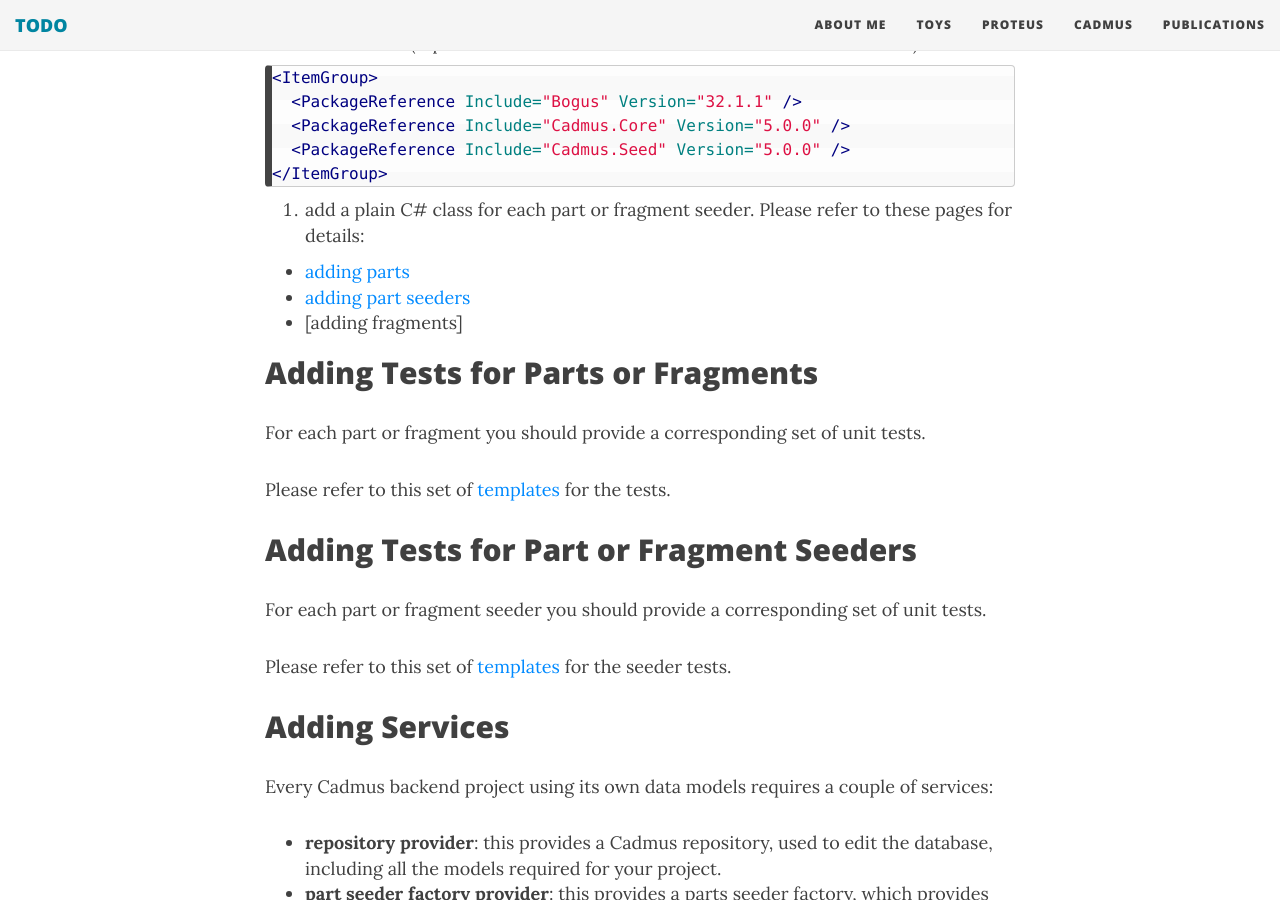
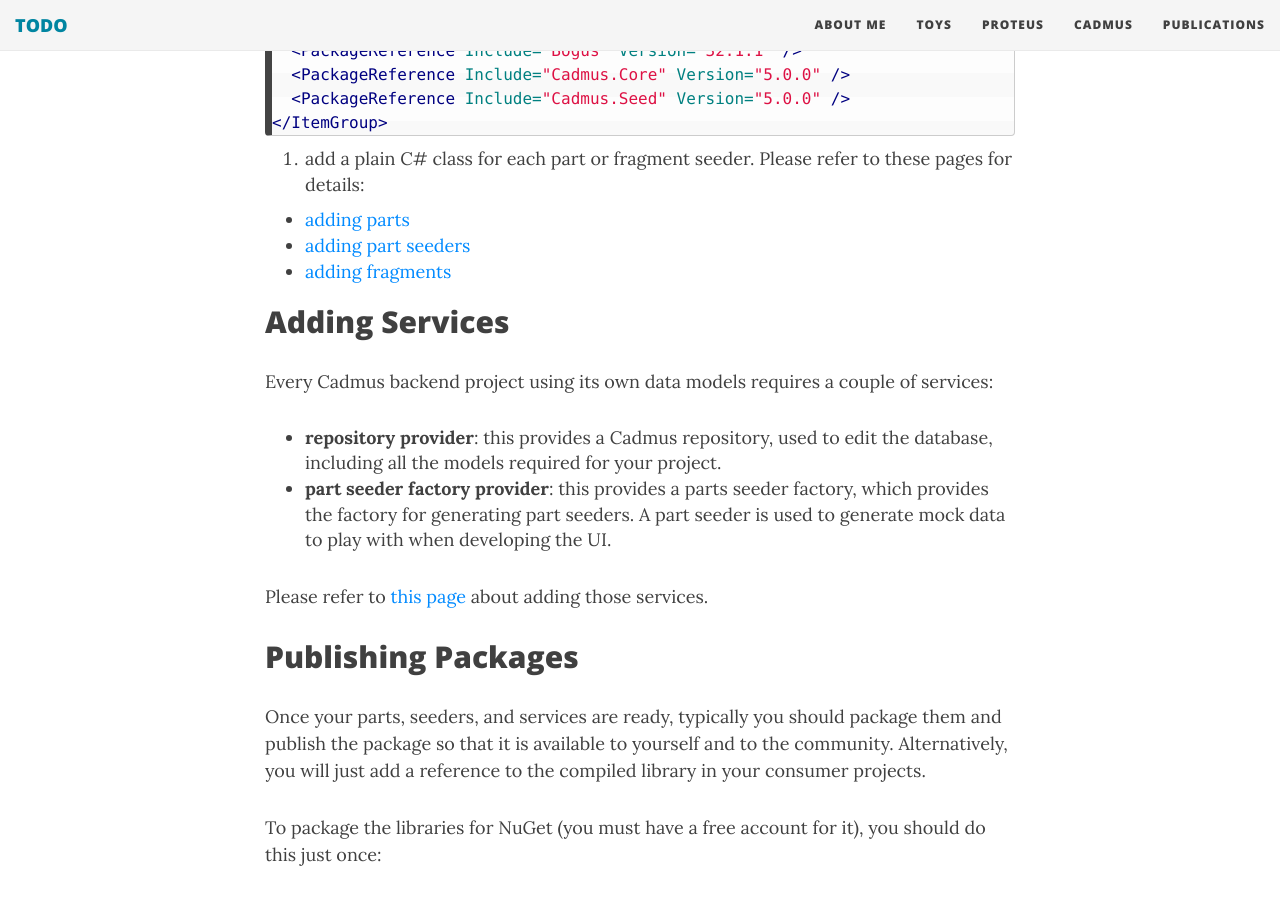
Before and after one commit to Myrmex/overview, a Jekyll site: the page built from cadmus/dev/backend-core.md, in a window 1280 px wide and 900 px high, scrolled down 3591 px. Built offline with Jekyll 4.4.1, drawn with Linux system fonts in a browser that asks for light colours; nearby versions of some CDN libraries; some of the changed text lies outside the part shown.

Commit message:
Update backend-core.md

```diff
--- a/cadmus/dev/backend-core.md
+++ b/cadmus/dev/backend-core.md
@@ -7,8 +7,6 @@
 - [Creating Solution](#creating-solution)
 - [Adding Parts or Fragments](#adding-parts-or-fragments)
 - [Adding Part or Fragment Seeders](#adding-part-or-fragment-seeders)
-- [Adding Tests for Parts or Fragments](#adding-tests-for-parts-or-fragments)
-- [Adding Tests for Part or Fragment Seeders](#adding-tests-for-part-or-fragment-seeders)
 - [Adding Services](#adding-services)
 - [Publishing Packages](#publishing-packages)
 
@@ -107,21 +105,9 @@
 
 2. add a plain C# class for each part or fragment seeder. Please refer to these pages for details:
 
-- [adding parts](../backend-part.md)
-- [adding part seeders](../dev/backend-part-seeder.md)
-- [adding fragments]
-
-## Adding Tests for Parts or Fragments
-
-For each part or fragment you should provide a corresponding set of unit tests.
-
-Please refer to this set of [templates](../adding-parts.md#test-templates) for the tests.
-
-## Adding Tests for Part or Fragment Seeders
-
-For each part or fragment seeder you should provide a corresponding set of unit tests.
-
-Please refer to this set of [templates](../adding-parts.md#adding-tests-for-part-or-fragment-seeders) for the seeder tests.
+- [adding parts](backend-part)
+- [adding part seeders](backend-part-seeder)
+- [adding fragments](backend-fragment)
 
 ## Adding Services
 
@@ -130,7 +116,7 @@
 - **repository provider**: this provides a Cadmus repository, used to edit the database, including all the models required for your project.
 - **part seeder factory provider**: this provides a parts seeder factory, which provides the factory for generating part seeders. A part seeder is used to generate mock data to play with when developing the UI.
 
-Please refer to [this page](backend-core-svc.md) about adding those services.
+Please refer to [this page](backend-core-svc) about adding those services.
 
 ## Publishing Packages
 
@@ -173,4 +159,4 @@
 
 (in this sample I'm publishing the Debug versions for diagnostic purposes, but you should pick the Release version once you are comfortable with it).
 
-▶️ next: [creating parts](backend-part.md)
+▶️ next: [creating parts](backend-part)
```
